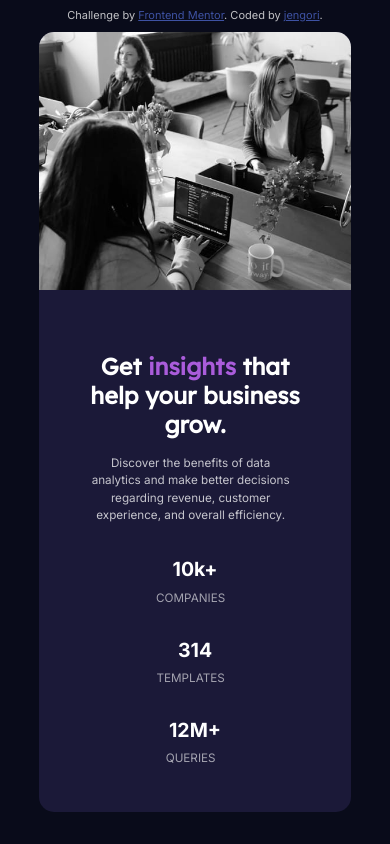
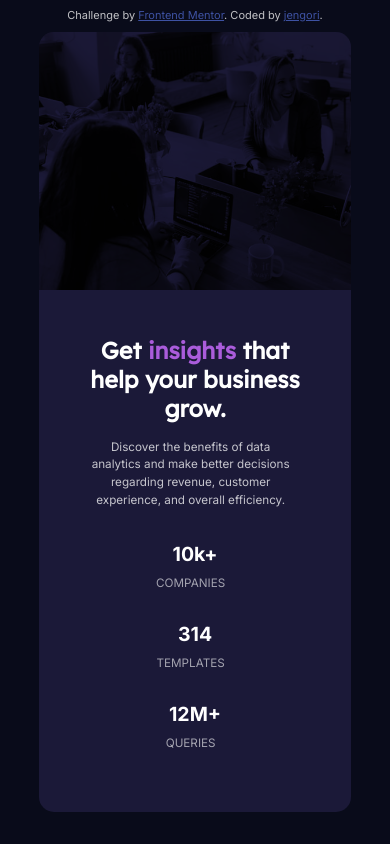
Before and after one commit to jengori/stats-preview-card, a plain HTML site: page index.html in a window 390 px wide. Drawn offline with Linux system fonts and the light colour scheme.

Commit message:
Update styles.css

```diff
--- a/css/styles.css
+++ b/css/styles.css
@@ -62,7 +62,12 @@ text {
     color: hsl(277, 64%, 61%);
 }
 
+.image-column {
+    background-colour: hsl(277, 64%, 61%)
+}
+
 .main-img {
+    mix-blend-mode: multiply;
     width: 100%;
 }
 
@@ -89,7 +94,7 @@ text {
     body {text-align: center; font-size: 3vw;}
     .grid {
         grid-template-columns: repeat(1,1fr);
-        grid-template-rows: 35% 65%;
+        grid-template-rows: 33% 67%;
         top: 0%;
         aspect-ratio: 2 / 5;
     }
```
